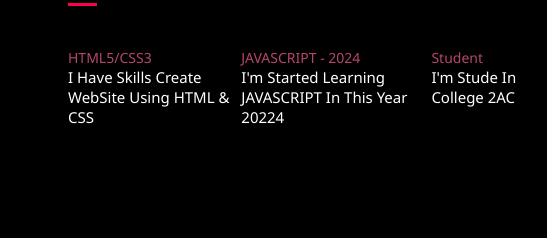
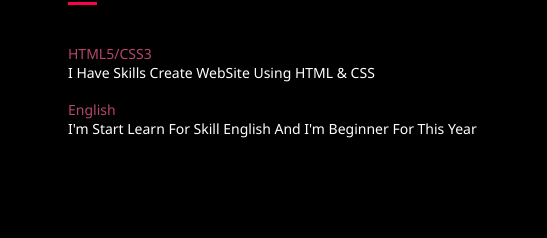
Before and after one commit to ELBEQQAL08/Personal-Portfolio-Yourself, a plain HTML site: page index.html in a window 1280 px wide. Shown: the part 1086-1324 px from the top of the page, 644-1191 px from the left. Drawn offline with Linux system fonts and the light colour scheme.

Commit message:
second change

```diff
--- a/index.html
+++ b/index.html
@@ -68,15 +68,23 @@
                     <p class="skills">Skills</p>
                     <p class="experience">Experience</p>
                     <p class="education">Education</p>
+                    </div>
+                <div class="container-content active-contents">
+                    <ul>
+                        <li><span>HTML5/CSS3</span><br>I Have Skills Create WebSite Using HTML & CSS</li>
+                        <li><span>English</span><br>I'm Start Learn For Skill English And I'm Beginner For This Year</li>
+                    </ul>
                 </div>
                 <div class="container-content">
                     <ul>
-                        <li><span>HTML5/CSS3</span><br>I Have Skills Create WebSite Using HTML & CSS</li>
-                        <!-- <li><span>English</span><br>I'm Start Learn For Skill English And I'm Beginner For This</li> -->
                         <li><span>JAVASCRIPT - 2024</span><br>I'm Started Learning JAVASCRIPT In This Year 20224</li>
+                        <li><span>Programing - 2023</span><br>I'm Start Learn Programming In 2023</li>
+                    </ul>
+                </div>
+                <div class="container-content">
+                    <ul>
                         <li><span>Student</span><br>I'm Stude In College 2AC</li>
-                        <!-- <li><span>Programming - 2023</span><br>I'm Start Learn Programing In 2023</li> -->
-                        <!-- <li><span>Student</span><br>I'm Stude In Year 2025 3AC For college</li> -->
+                        <li><span>Student</span>I'm Stude In This Year 2025 3AC</li>
                     </ul>
                 </div>
             </div>
--- a/style.css
+++ b/style.css
@@ -188,10 +188,6 @@ nav li {
     padding-bottom: 1.5rem;
 }
 
-ul {
-    display: flex;
-}
-
 ul li {
     position: relative;
 }
@@ -228,7 +224,7 @@ li.border-bottom-js:hover::before {
 
 .container-links {
     display: flex;
-    margin: 5px 0 40px;
+    margin: 4px 0 40px;
 }
 
 .container-links p {
@@ -253,15 +249,16 @@ li.border-bottom-js:hover::before {
 }
 
 .container-content {
-    display: flex;
+    display: inline-block;
 }
 
-.container-content ul li {
+.container-content ul li{
     list-style: none;
     margin: 10px 0;
+    font-size: 14px;
+    font-weight: 500;
     color: white;
-    font-size: 15px;
-    font-weight: 500;
+    padding-top: 0.5rem;
 }
 
 .container-content ul li span {
@@ -269,5 +266,12 @@ li.border-bottom-js:hover::before {
     font-size: 14px;
 }
 
+.container-content.active-contents {
+    display: block;
+}
+
+.container-content {
+    display: none;
+}
 
 /* End Second Section */
```
